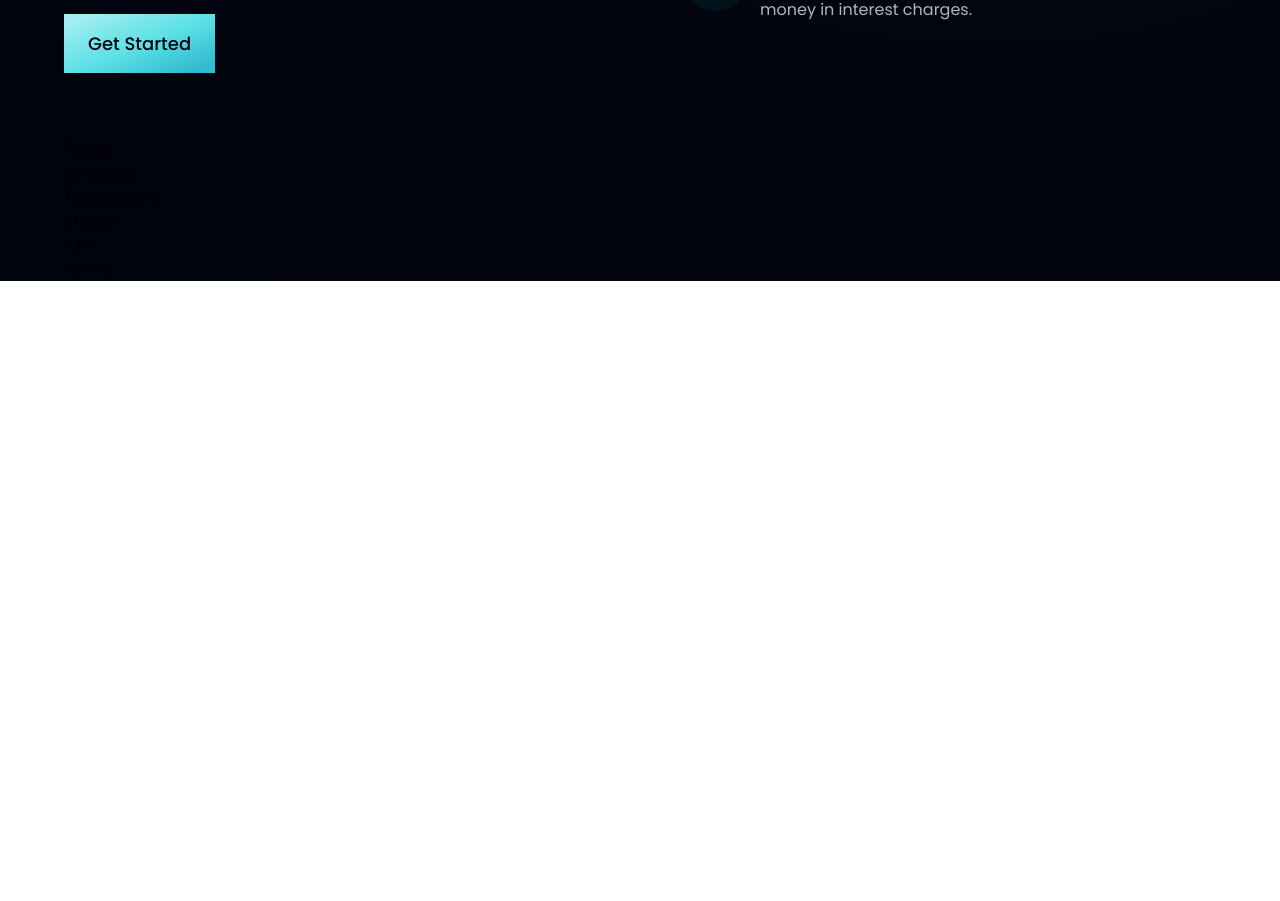
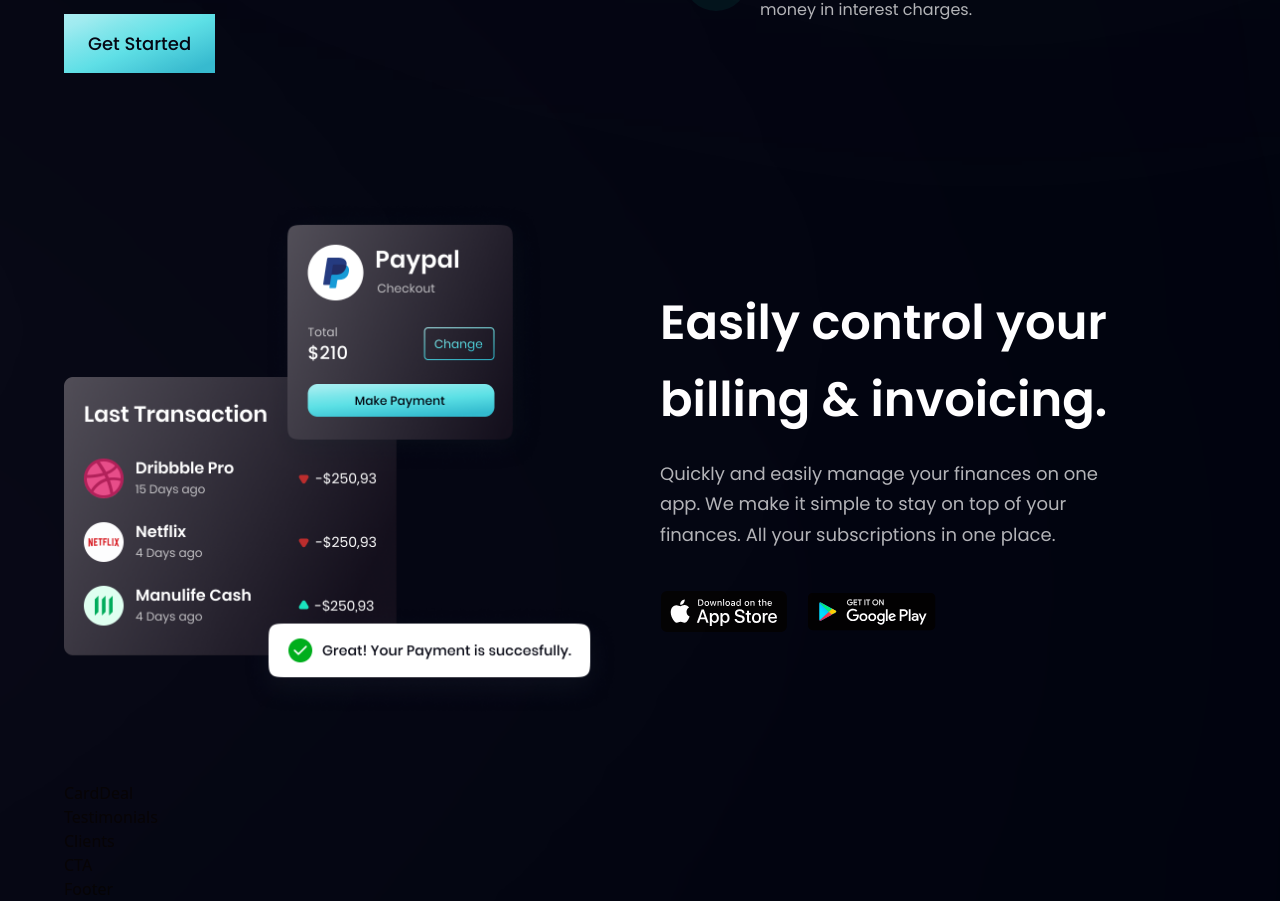
Before and after one commit to RyanWatts1/HooBank, a React (Create React App) app: page / in a window 1280 px wide. Shown: the part 1435-2336 px from the top of the page. Before the commit the page ends 1716 px from the top, so only its background shows below. Built offline with nearby package versions, Linux system fonts and the light colour scheme.

Commit message:
added Billing section

```diff
--- a/src/components/Billing.jsx
+++ b/src/components/Billing.jsx
@@ -1,9 +1,43 @@
-import React from 'react'
+import React from "react";
+import { apple, bill, google } from "../assets";
+import styles, { layout } from "../style";
 
 const Billing = () => {
   return (
-    <div>Billing</div>
-  )
-}
+    <section id="product" className={layout.sectionReverse}>
+      <div className={layout.sectionImgReverse}>
+        <img
+          src={bill}
+          alt="billing"
+          className="w-[100%] h-[100%] relative z-[5]"
+        />
+        <div className="absolute z-[3] -left-1/2 top-0 w-[50%] h-[50%] rounded-full white__gradient" />
+        <div className="absolute z-[0] w-[50%] h-[50%] -left-1/2 bottom-0 rounded-full pink__gradient" />
+      </div>
+      <div className={layout.sectionInfo}>
+        <h2 className={styles.heading2}>
+          Easily control your <br className="sm:block hidden" /> billing &
+          invoicing.
+        </h2>
+        <p className={`${styles.paragraph} max-w-[470px] mt-5`}>
+          Quickly and easily manage your finances on one app. We make it simple
+          to stay on top of your finances. All your subscriptions in one place.
+        </p>
+        <div className="flex flex-row flex-wrap sm:mt-10 mt-6">
+          <img
+            src={apple}
+            alt="apple_store"
+            className="w-[128px] h-[42px] object-contain mr-5 cursor-pointer"
+          />
+          <img
+            src={google}
+            alt="google-play"
+            className="w-[128px] h-[42px] object-contain cursor-pointer"
+          />
+        </div>
+      </div>
+    </section>
+  );
+};
 
-export default Billing
+export default Billing;
```
